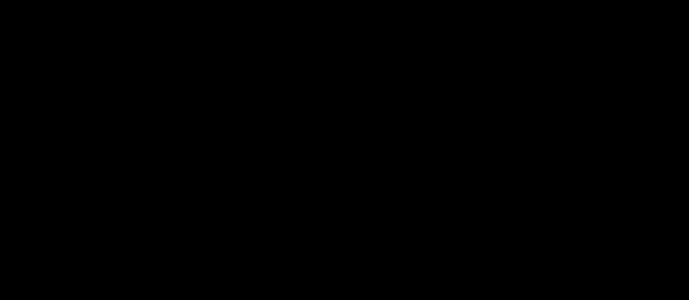
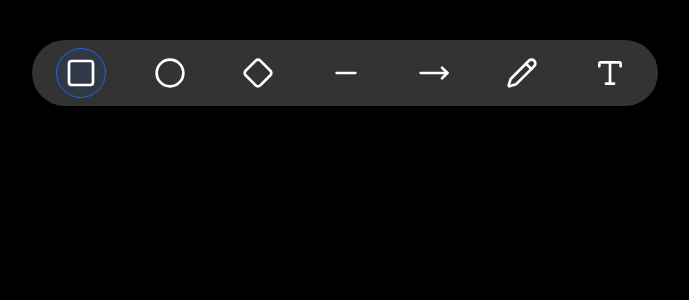
Before and after one commit to ArijitChakr/mindraww, a Next.js app in the folder apps/mindraww-fe/: page /canvas/1 in a window 1280 px wide. Shown: the top 300 px of the page, without its empty margins (416-1105 px from the left). Built offline with nearby package versions, Linux system fonts and the light colour scheme.

Commit message:
updated canvas & added toolbar

```diff
--- a/apps/mindraww-fe/app/canvas/[roomId]/page.tsx
+++ b/apps/mindraww-fe/app/canvas/[roomId]/page.tsx
@@ -1,21 +1,22 @@
 "use client";
 
-import { Draw } from "@/app/draw/draw";
-import { useEffect, useRef } from "react";
+import DrawSelections from "@/app/components/DrawSelections";
+import { Draw, ShapeTypes } from "@/app/draw/draw";
+import { useEffect, useRef, useState } from "react";
 
 export default function Canvas() {
   const canvasRef = useRef<HTMLCanvasElement>(null);
+  const [selectedShape, setSelectedShape] = useState<ShapeTypes>("rect");
 
   useEffect(() => {
     if (canvasRef.current) {
-      const draw = new Draw(canvasRef.current);
+      const draw = new Draw(canvasRef.current, selectedShape);
 
       return () => {
         draw.eventRemover();
       };
     }
-  }, [canvasRef]);
-
+  }, [canvasRef, selectedShape]);
   return (
     <div className="w-screen h-screen overflow-hidden">
       <canvas
@@ -23,6 +24,10 @@ export default function Canvas() {
         width={window.innerWidth}
         height={window.innerHeight}
       />
+      <DrawSelections
+        setShape={setSelectedShape}
+        selectedShape={selectedShape}
+      />
     </div>
   );
 }
--- /dev/null
+++ b/apps/mindraww-fe/app/components/DrawSelections.tsx
@@ -0,0 +1,66 @@
+import {
+  Circle,
+  Diamond,
+  Minus,
+  MoveRight,
+  Pencil,
+  Square,
+  Type,
+} from "lucide-react";
+import { Dispatch } from "react";
+import { ShapeTypes } from "../draw/draw";
+
+export default function DrawSelections({
+  setShape,
+  selectedShape,
+}: {
+  setShape: Dispatch<React.SetStateAction<ShapeTypes>>;
+  selectedShape: ShapeTypes;
+}) {
+  return (
+    <div className="absolute top-10 left-[35%] flex gap-10 items-center justify-center rounded-full bg-white/20 py-2 px-6">
+      <div
+        onClick={() => setShape("rect")}
+        className={`${selectedShape === "rect" && "border border-blue-600 bg-blue-600/10"} p-2 rounded-full`}
+      >
+        <Square className="w-8 h-8 text-white cursor-pointer" />
+      </div>
+      <div
+        onClick={() => setShape("circle")}
+        className={`${selectedShape === "circle" && "border border-blue-600 bg-blue-600/10"} p-2 rounded-full`}
+      >
+        <Circle className="w-8 h-8 text-white  cursor-pointer" />
+      </div>
+      <div
+        onClick={() => setShape("diamond")}
+        className={`${selectedShape === "diamond" && "border border-blue-600 bg-blue-600/10"} p-2 rounded-full`}
+      >
+        <Diamond className="w-8 h-8 text-white cursor-pointer" />
+      </div>
+      <div
+        onClick={() => setShape("line")}
+        className={`${selectedShape === "line" && "border border-blue-600 bg-blue-600/10"} p-2 rounded-full`}
+      >
+        <Minus className="w-8 h-8 text-white cursor-pointer" />
+      </div>
+      <div
+        onClick={() => setShape("arrow")}
+        className={`${selectedShape === "arrow" && "border border-blue-600 bg-blue-600/10"} p-2 rounded-full`}
+      >
+        <MoveRight className="w-8 h-8 text-white cursor-pointer" />
+      </div>
+      <div
+        onClick={() => setShape("freePencil")}
+        className={`${selectedShape === "freePencil" && "border border-blue-600 bg-blue-600/10"} p-2 rounded-full`}
+      >
+        <Pencil className="w-8 h-8 text-white cursor-pointer" />
+      </div>
+      <div
+        onClick={() => setShape("text")}
+        className={`${selectedShape === "text" && "border border-blue-600 bg-blue-600/10"} p-2 rounded-full`}
+      >
+        <Type className="w-8 h-8 text-white cursor-pointer" />
+      </div>
+    </div>
+  );
+}
--- a/apps/mindraww-fe/app/draw/draw.ts
+++ b/apps/mindraww-fe/app/draw/draw.ts
@@ -48,7 +48,7 @@ interface Text {
 
 type Shape = Rect | Circle | FreePencil | Line | Diamond | Arrow | Text;
 
-type ShapeTypes =
+export type ShapeTypes =
   | "rect"
   | "circle"
   | "freePencil"
@@ -62,15 +62,18 @@ export class Draw {
   private startX: number = 0;
   private startY: number = 0;
   private isDrawing: boolean;
-  private selectedShape: ShapeTypes = "text";
+  private selectedShape: ShapeTypes;
   private shapes: Shape[] = [];
   private currFreePencil: FreePencil | null = null;
   private isWriting: boolean = false;
   private text: string = "";
+  private cursor: boolean = false;
+  private blinkInterval: number = 0;
 
-  constructor(canvas: HTMLCanvasElement) {
+  constructor(canvas: HTMLCanvasElement, selectedShape: ShapeTypes) {
     this.ctx = canvas.getContext("2d")!;
     this.isDrawing = false;
+    this.selectedShape = selectedShape;
     this.clearCanvas();
     this.initDraw();
   }
@@ -112,7 +115,7 @@ export class Draw {
         this.drawArrow(shape.fromX, shape.fromY, shape.toX, shape.toY);
       }
       if (shape.type === "text") {
-        this.writeText(shape.text, shape.x, shape.y);
+        this.writeText(shape.text, shape.x, shape.y, false);
       }
     });
   };
@@ -144,11 +147,20 @@ export class Draw {
       this.text = "";
       this.clearCanvas();
     } else {
+      window.clearInterval(this.blinkInterval);
       this.isWriting = true;
       this.text = "";
       this.startX = e.clientX;
       this.startY = e.clientY;
       this.clearCanvas();
+      this.cursor = true;
+      this.blinkInterval = window.setInterval(() => {
+        if (this.isWriting) {
+          this.cursor = !this.cursor;
+          this.clearCanvas();
+          this.writeText(this.text, this.startX, this.startY);
+        }
+      }, 500);
     }
   };
 
@@ -343,8 +355,8 @@ export class Draw {
 
     const angle = Math.atan2(toY - fromY, toX - fromX);
 
-    const arrowAngle1 = angle - Math.PI / 6; // 30° angle for one side
-    const arrowAngle2 = angle + Math.PI / 6; // 30° angle for the other side
+    const arrowAngle1 = angle - Math.PI / 6;
+    const arrowAngle2 = angle + Math.PI / 6;
 
     const arrowPoint1X = toX - arrowHeadLength * Math.cos(arrowAngle1);
     const arrowPoint1Y = toY - arrowHeadLength * Math.sin(arrowAngle1);
@@ -360,7 +372,12 @@ export class Draw {
     this.ctx.stroke();
   };
 
-  writeText = (text: string, x: number, y: number) => {
+  writeText = (
+    text: string,
+    x: number,
+    y: number,
+    drawCursor: boolean = true
+  ) => {
     this.ctx.font = "20px Arial";
     this.ctx.fillStyle = "rgba(255, 255, 255)";
     const lineHeight = 20;
@@ -368,6 +385,16 @@ export class Draw {
     lines.forEach((line, index) => {
       this.ctx.fillText(line, x, y + index * lineHeight);
     });
+
+    if (this.isWriting && this.cursor && drawCursor) {
+      const lastLine = lines[lines.length - 1];
+      const metrics = this.ctx.measureText(lastLine);
+
+      const cursorX = x + metrics.width;
+      const cursorY = y + (lines.length - 1) * lineHeight;
+      this.ctx.fillStyle = "white";
+      this.ctx.fillRect(cursorX, cursorY - lineHeight, 1, lineHeight);
+    }
   };
 
   initDraw = () => {
@@ -388,5 +415,6 @@ export class Draw {
     window.removeEventListener("mouseup", this.mouseUpHandler);
     window.removeEventListener("click", this.mouseClickHandler);
     window.removeEventListener("keydown", this.typingHandler);
+    window.clearInterval(this.blinkInterval);
   };
 }
```
